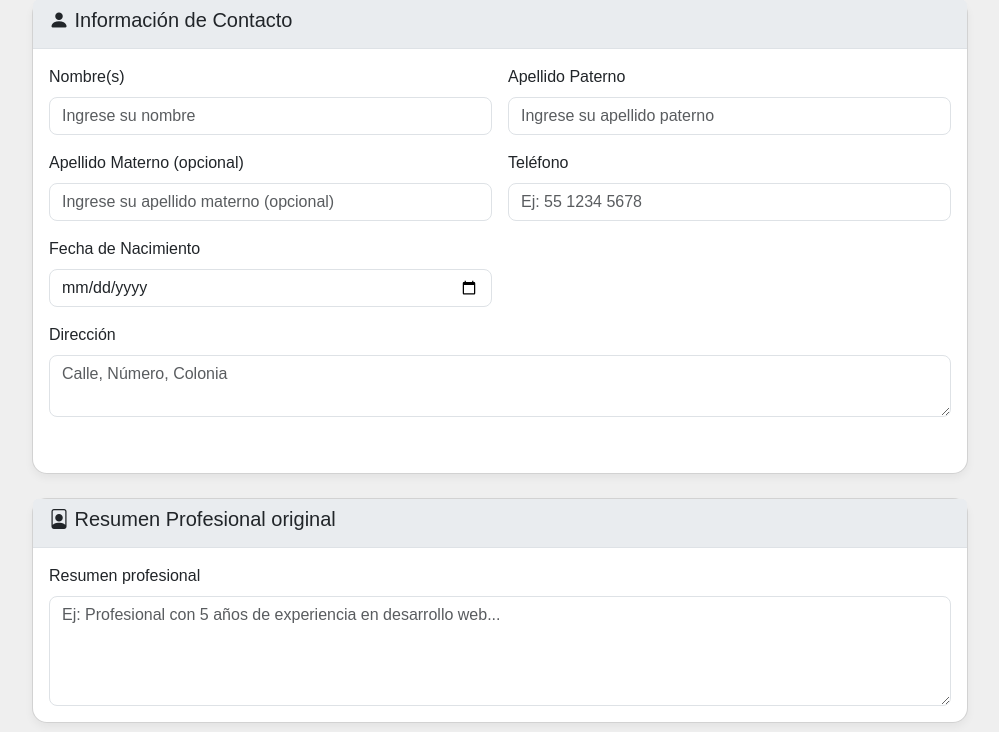
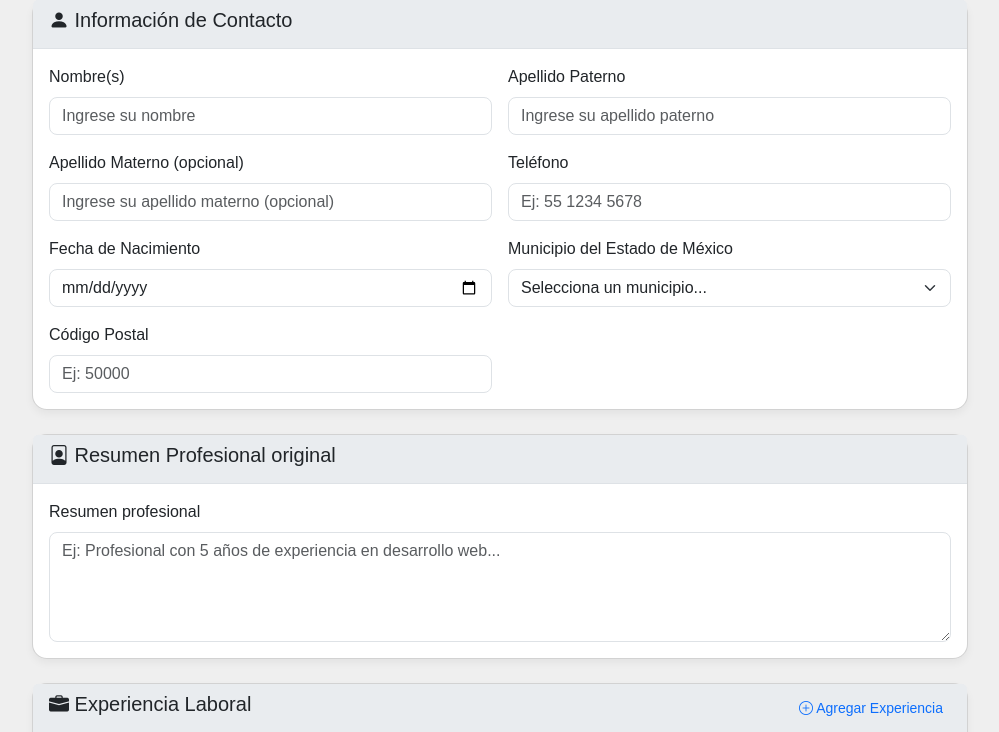
Before and after one commit to MarcoVD/bolsa_empleo, a Django app: page /mi-cv/ in a window 1280 px wide. Shown: the part 214-946 px from the top of the page, without its empty margins (140-1139 px from the left). Run offline with Django 5.2, Linux system fonts and the light colour scheme; the visitor is signed in with stand-in values (Sample User, id 1); data comes from the database, SQL or seed files in the repository; data that the repository does not hold is empty.

Commit message:
card Información de contacto

```diff
--- a/templates/usuarios/crear_editar_cv.html
+++ b/templates/usuarios/crear_editar_cv.html
@@ -61,25 +61,18 @@
                             <div class="invalid-feedback d-block">{{ perfil_form.fecha_nacimiento.errors }}</div>
                         {% endif %}
                     </div>
-                    <div class="col-12">
-                        <label for="{{ perfil_form.direccion.id_for_label }}" class="form-label">{{ perfil_form.direccion.label }}</label>
-                        {{ perfil_form.direccion }}
-                        {% if perfil_form.direccion.errors %}
-                            <div class="invalid-feedback d-block">{{ perfil_form.direccion.errors }}</div>
+                    <div class="col-md-6">
+                        <label for="{{ perfil_form.municipio.id_for_label }}" class="form-label">{{ perfil_form.municipio.label }}</label>
+                        {{ perfil_form.municipio }}
+                        {% if perfil_form.municipio.errors %}
+                            <div class="invalid-feedback d-block">{{ perfil_form.municipio.errors }}</div>
                         {% endif %}
                     </div>
                     <div class="col-md-6">
-                        <label for="{{ perfil_form.ciudad.id_for_label }}" class="form-label">{{ perfil_form.ciudad.label }}</label>
-                        {{ perfil_form.ciudad }}
-                        {% if perfil_form.ciudad.errors %}
-                            <div class="invalid-feedback d-block">{{ perfil_form.ciudad.errors }}</div>
-                        {% endif %}
-                    </div>
-                    <div class="col-md-6">
-                        <label for="{{ perfil_form.estado.id_for_label }}" class="form-label">{{ perfil_form.estado.label }}</label>
-                        {{ perfil_form.estado }}
-                        {% if perfil_form.estado.errors %}
-                            <div class="invalid-feedback d-block">{{ perfil_form.estado.errors }}</div>
+                        <label for="{{ perfil_form.codigo_postal.id_for_label }}" class="form-label">{{ perfil_form.codigo_postal.label }}</label>
+                        {{ perfil_form.codigo_postal }}
+                        {% if perfil_form.codigo_postal.errors %}
+                            <div class="invalid-feedback d-block">{{ perfil_form.codigo_postal.errors }}</div>
                         {% endif %}
                     </div>
                 </div>
--- a/usuarios/forms.py
+++ b/usuarios/forms.py
@@ -66,6 +66,7 @@ class CurriculumForm(forms.ModelForm):
         }
 
 # usuarios/forms.py - FORMULARIO ACTUALIZADO PARA INTERESADO
+# usuarios/forms.py - InteresadoPerfilForm actualizado
 
 class InteresadoPerfilForm(forms.ModelForm):
     """Formulario para editar la información personal del interesado."""
@@ -74,7 +75,7 @@ class InteresadoPerfilForm(forms.ModelForm):
         model = Interesado
         fields = [
             'nombre', 'apellido_paterno', 'apellido_materno', 'telefono',
-            'fecha_nacimiento', 'direccion', 'municipio', 'codigo_postal'
+            'fecha_nacimiento', 'municipio', 'codigo_postal'
         ]
         widgets = {
             'nombre': forms.TextInput(attrs={
@@ -97,17 +98,12 @@ class InteresadoPerfilForm(forms.ModelForm):
                 'class': 'form-control',
                 'type': 'date'
             }, format='%Y-%m-%d'),
-            'direccion': forms.Textarea(attrs={
-                'class': 'form-control',
-                'rows': 2,
-                'placeholder': 'Calle, Número, Colonia'
-            }),
             'municipio': forms.Select(attrs={
                 'class': 'form-select'
             }),
             'codigo_postal': forms.TextInput(attrs={
                 'class': 'form-control',
-                'placeholder': 'C.P.'
+                'placeholder': 'Ej: 50000'
             })
         }
         labels = {
@@ -116,7 +112,6 @@ class InteresadoPerfilForm(forms.ModelForm):
             'apellido_materno': 'Apellido Materno (opcional)',
             'telefono': 'Teléfono',
             'fecha_nacimiento': 'Fecha de Nacimiento',
-            'direccion': 'Dirección',
             'municipio': 'Municipio del Estado de México',
             'codigo_postal': 'Código Postal'
         }
--- a/usuarios/models.py
+++ b/usuarios/models.py
@@ -58,7 +58,6 @@ class Usuario(AbstractUser):
         return self.email
 
 # usuarios/models.py - SECCIÓN ACTUALIZADA PARA INTERESADO
-
 class Interesado(models.Model):
     """Modelo para el perfil de un interesado/candidato."""
 
@@ -188,8 +187,7 @@ class Interesado(models.Model):
     apellido_materno = models.CharField(max_length=50, blank=True, null=True)
     telefono = models.CharField(max_length=15, blank=True, null=True)
     fecha_nacimiento = models.DateField(blank=True, null=True)
-    direccion = models.TextField(blank=True, null=True)
-    # CAMPOS ACTUALIZADOS: municipio en lugar de ciudad y estado libre
+    # CAMPO ELIMINADO: direccion
     municipio = models.CharField(max_length=50, choices=MUNICIPIOS_ESTADO_MEXICO, blank=True, null=True, verbose_name="Municipio")
     codigo_postal = models.CharField(max_length=10, blank=True, null=True)
     foto_perfil = models.ImageField(upload_to='interesados/', blank=True, null=True)
@@ -212,7 +210,10 @@ class Interesado(models.Model):
     def ubicacion_completa(self):
         """Retorna la ubicación completa: municipio, Estado de México"""
         if self.municipio:
-            return f"{self.get_municipio_display()}, Estado de México"
+            ubicacion = f"{self.get_municipio_display()}, Estado de México"
+            if self.codigo_postal:
+                ubicacion += f" C.P. {self.codigo_postal}, {ubicacion}"
+            return ubicacion
         return "Estado de México"
 
     @property
```
Also changed, not shown: templates/usuarios/perfil_interesado.html (+5 -12 lines), usuarios/migrations/0007_eliminar_campo_direccion.py (added).
